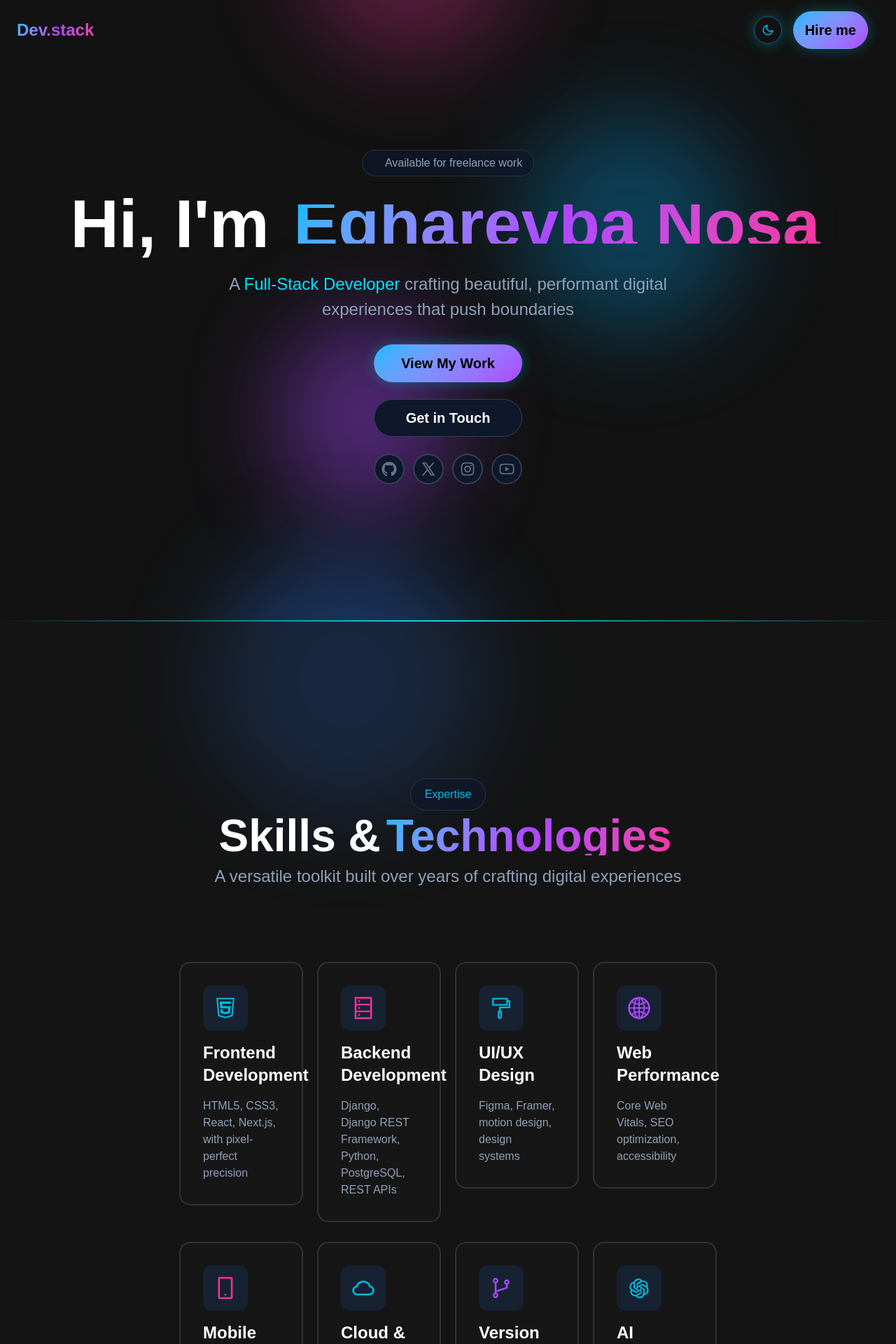
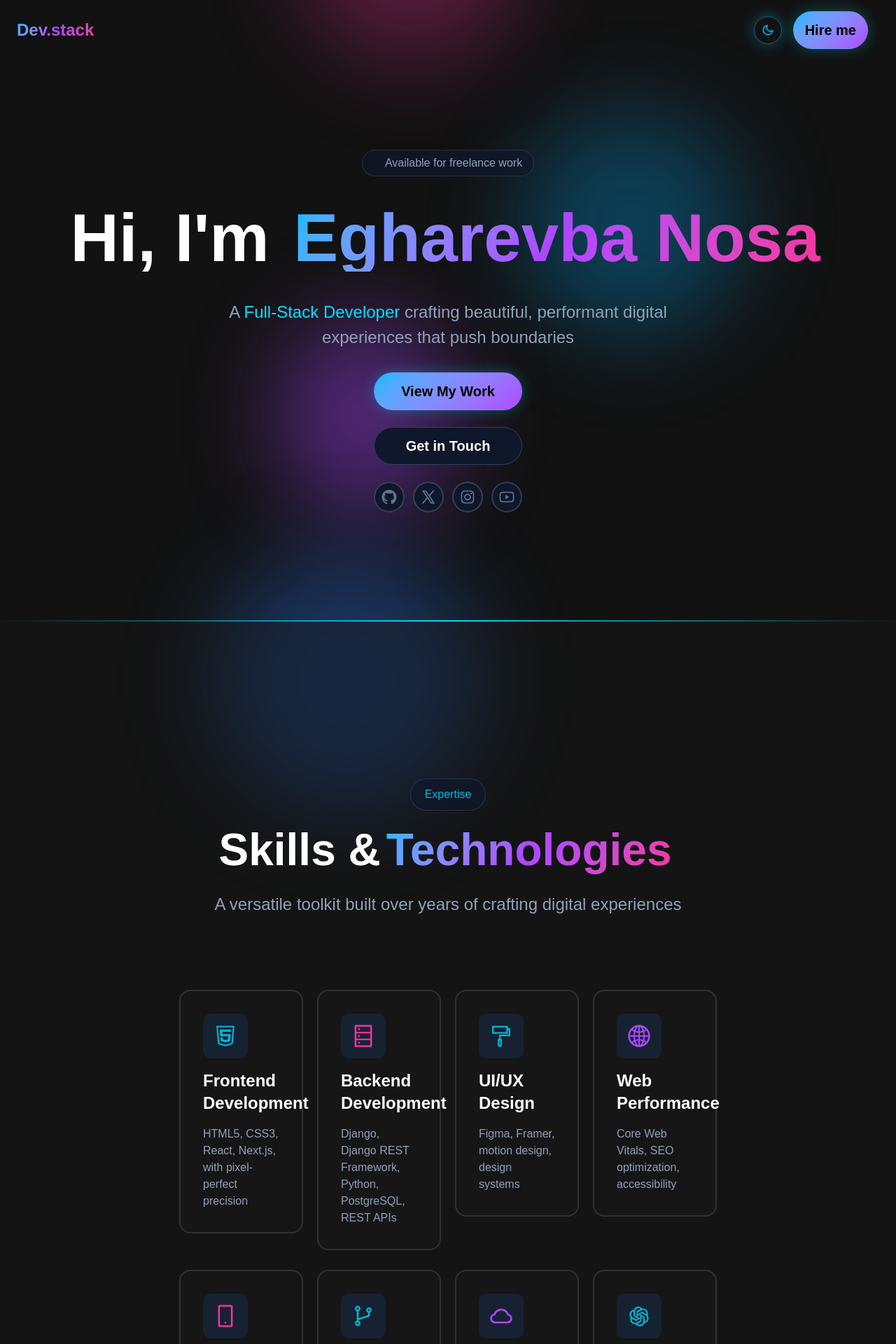
Before and after one commit to egharevbanosa58-debug/my-code-stack, a Next.js app in the folder my-stack/: page / in a window 1280 px wide. Shown: the top 1920 px of the page at 70% size. Built offline with nearby package versions, Linux system fonts and the light colour scheme.

Commit message:
Tried to fix the framer motion fast refresh issue...

```diff
--- a/my-stack/app/components/SMediaIcons.jsx
+++ b/my-stack/app/components/SMediaIcons.jsx
@@ -1,3 +1,5 @@
+"use client"
+
 import { motion } from "framer-motion";
 import { forwardRef } from "react";
 
--- a/my-stack/app/components/SkillCard.jsx
+++ b/my-stack/app/components/SkillCard.jsx
@@ -1,3 +1,5 @@
+"use client"
+
 import React, { forwardRef } from 'react'
 import { motion } from 'framer-motion'
 
--- a/my-stack/app/page.js
+++ b/my-stack/app/page.js
@@ -4,7 +4,7 @@ import { useEffect, useState } from "react";
 import Nav from "./components/Nav";
 import { motion } from "framer-motion";
 import HeroBtn from "./components/HeroBtn";
-import { AiOutlineBranches, AiOutlineCloud, AiOutlineDatabase, AiOutlineFormatPainter, AiOutlineGithub, AiOutlineGitlab, AiOutlineGlobal, AiOutlineHtml5, AiOutlineInstagram, AiOutlineLinkedin, AiOutlineLoading3Quarters, AiOutlineMobile, AiOutlineOpenAI, AiOutlineX, AiOutlineYoutube } from "react-icons/ai";
+import { AiOutlineBranches, AiOutlineCloud, AiOutlineDatabase, AiOutlineFormatPainter, AiOutlineGithub, AiOutlineGitlab, AiOutlineGlobal, AiOutlineHtml5, AiOutlineInstagram, AiOutlineMobile, AiOutlineOpenAI, AiOutlineX, AiOutlineYoutube } from "react-icons/ai";
 import SMediaIcons from "./components/SMediaIcons";
 import SkillCard from "./components/SkillCard";
 
@@ -14,6 +14,7 @@ export default function Page() {
 
   const MotionSMediaIcons = motion(SMediaIcons);
   const MotionSkillCard = motion(SkillCard);
+
 
   const container = {
     hidden: {},
@@ -57,7 +58,7 @@ export default function Page() {
                 </div>
 
                 <div className="justify-center items-center p-2">
-                  <p className="font-semibold text-center text-[3rem] md:text-[4rem] leading-10 lg:text-[6rem]">Hi, I'm <span className="inline-flex bg-linear-120 from-sky-400 via-purple-500 to-pink-500 bg-clip-text text-transparent cursor-pointer p-2">Egharevba Nosa</span></p>
+                  <p className="font-semibold text-center text-[3rem] md:text-[4rem] leading-10 md:leading-20 lg:text-[6rem]">Hi, I'm <span className="inline-flex bg-linear-120 from-sky-400 via-purple-500 to-pink-500 bg-clip-text text-transparent cursor-pointer p-2">Egharevba Nosa</span></p>
                 </div>
 
                 <div>
@@ -88,6 +89,7 @@ export default function Page() {
                   />
 
                   <motion.div
+                    key="SMediaIcons"
                     variants={container}
                     initial="hidden"
                     whileInView="show"
@@ -147,7 +149,7 @@ export default function Page() {
               </div>
 
               <div className="justify-center items-center p-2 flex flex-col gap-3">
-                <p className="font-semibold text-center text-[3rem] md:text-[3.5rem] lg:text-[4rem] leading-10  text-black dark:text-white">Skills &amp;<span className="inline-flex bg-linear-120 from-sky-400 via-purple-500 to-pink-500 bg-clip-text text-transparent cursor-pointer p-2">Technologies</span></p>
+                <p className="font-semibold text-center text-[3rem] md:text-[3.5rem] lg:text-[4rem] leading-10 md:leading-20  text-black dark:text-white">Skills &amp;<span className="inline-flex bg-linear-120 from-sky-400 via-purple-500 to-pink-500 bg-clip-text text-transparent cursor-pointer p-2">Technologies</span></p>
 
                 <p className="dark:text-slate-400 text-slate-600 text-[1rem] md:text-[1.5rem] text-center">
                   A versatile toolkit built over years of crafting digital experiences
@@ -157,6 +159,7 @@ export default function Page() {
 
             {/* The skill cards section  */}
             <motion.div
+              key="SkillCard"
               variants={container}
               initial="hidden"
               whileInView="show"
@@ -200,16 +203,16 @@ export default function Page() {
 
               <MotionSkillCard
                 variants={items}
-                icon={<AiOutlineCloud className="text-cyan-500" />}
-                heading="Cloud &amp; Dev Ops"
-                skills="AWS, Vercel, infrastructure"
+                icon={<AiOutlineBranches className="text-cyan-500" />}
+                heading="Version Control Systems"
+                skills="Git, GitHub, collaboration workflows"
               />
 
               <MotionSkillCard
                 variants={items}
-                icon={<AiOutlineBranches className="text-purple-500" />}
-                heading="Version Control"
-                skills="Git, GitHub, collaboration workflows"
+                icon={<AiOutlineCloud className="text-purple-500" />}
+                heading="Cloud &amp; Dev Ops"
+                skills="AWS, Vercel, infrastructure"
               />
 
               <MotionSkillCard
```
